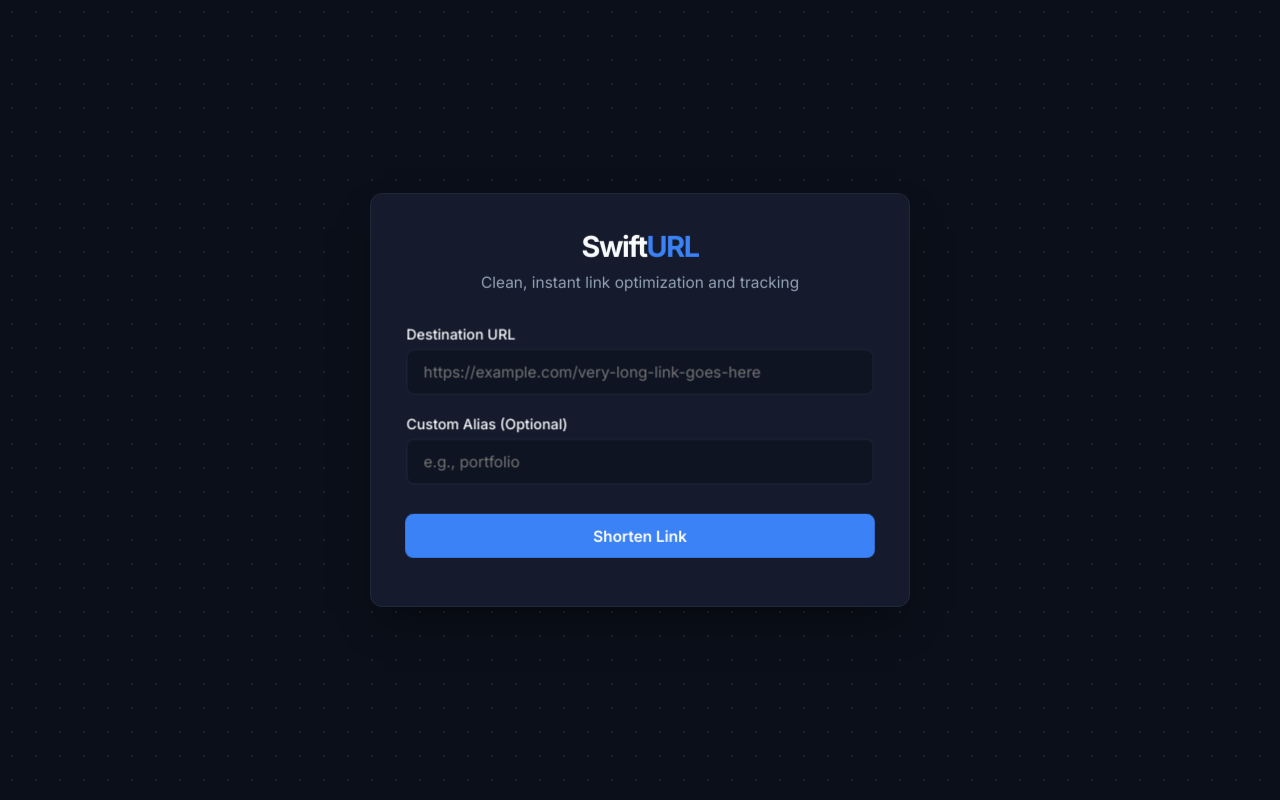
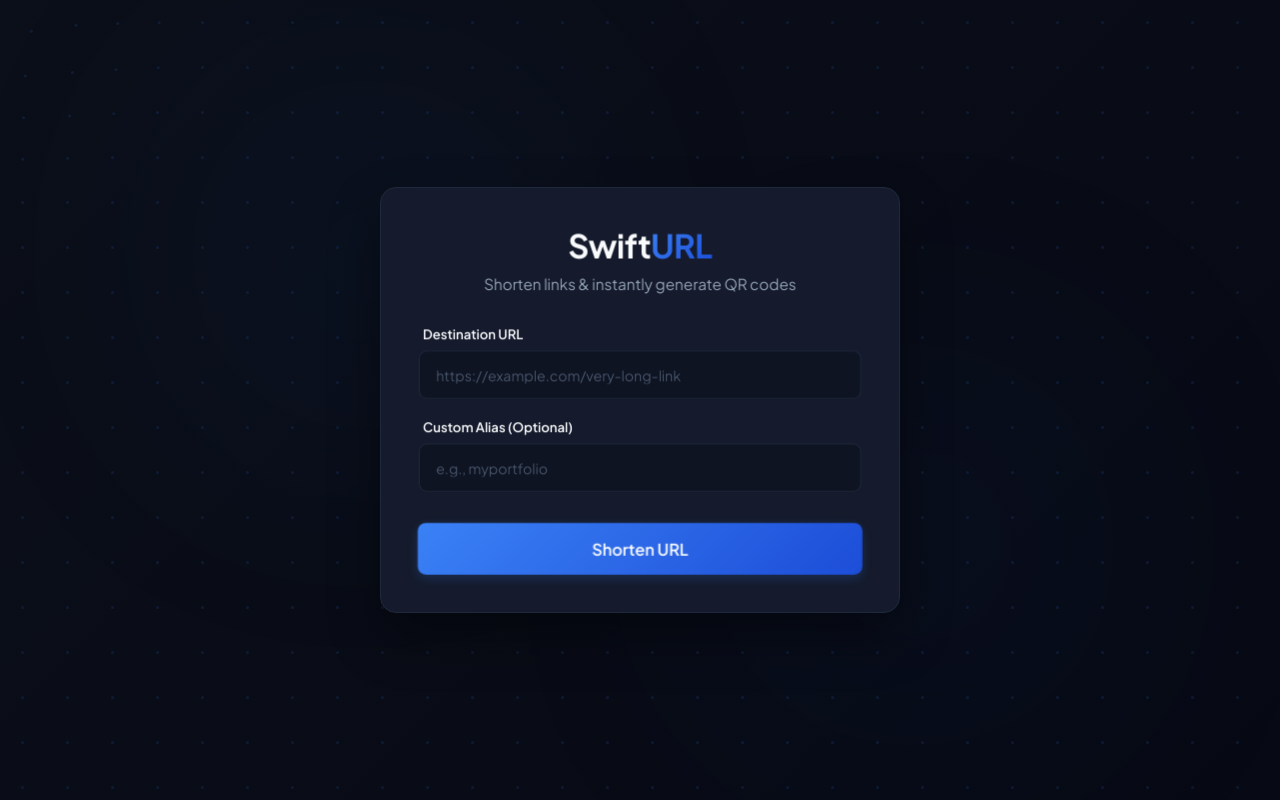
Before and after one commit to palak-7117/url-shortener, a Flask app: page / in a window 1280 px wide. Run offline with Flask 3, Linux system fonts and the light colour scheme.

Commit message:
Design: Migrate frontend architecture from cyberpunk to formal slate blue

```diff
--- a/templates/index.html
+++ b/templates/index.html
@@ -3,371 +3,436 @@
 <head>
     <meta charset="UTF-8">
     <meta name="viewport" content="width=device-width, initial-scale=1.0">
-    <title>SwiftURL | Professional URL Shortener</title>
+    <title>SwiftURL | Modern URL Shortener & QR</title>
     <link rel="preconnect" href="https://fonts.googleapis.com">
     <link rel="preconnect" href="https://fonts.gstatic.com" crossorigin>
-    <link href="https://fonts.googleapis.com/css2?family=Inter:wght@400;500;600;700&display=swap" rel="stylesheet">
+    <link href="https://fonts.googleapis.com/css2?family=Plus+Jakarta+Sans:wght@400;500;600;700&display=swap" rel="stylesheet">
+
     <style>
         :root {
-            --bg-primary: #0b0f19;
-            --bg-card: #151b2c;
+            /* --- FIXED: REPLACED CYBERPUNK WITH ENTERPRISE SLATE DARK PALETTE --- */
+            --bg-gradient: linear-gradient(135deg, #0b0f19 0%, #070a14 100%);
+            --card-bg: #151b2c;
+            --border-color: #1e293b;
             --text-primary: #f8fafc;
             --text-secondary: #94a3b8;
-            --accent-color: #3b82f6;
-            --accent-hover: #2563eb;
-            --border-color: #1e293b;
-            --input-bg: #0f1423;
+            --accent-gradient: linear-gradient(135deg, #3b82f6 0%, #1d4ed8 100%);
+            --accent-primary: #3b82f6;
+            --accent-secondary: #2563eb;
             --success-color: #22c55e;
-            --error-color: #ef4444;
-        }
-
-        * {
-            box-sizing: border-box;
-            margin: 0;
-            padding: 0;
-            font-family: 'Inter', sans-serif;
         }
 
         body {
-            background-color: var(--bg-primary);
-            /* Interactive Polka Dot Grid Background Mapping */
-            background-image: radial-gradient(rgba(255, 255, 255, 0.08) 1.5px, transparent 1.5px);
-            background-size: 24px 24px;
-            background-position: 0px 0px;
-            color: var(--text-primary);
+            font-family: 'Plus Jakarta Sans', sans-serif;
+            background: var(--bg-gradient);
+            min-height: 100vh;
             display: flex;
             flex-direction: column;
             justify-content: center;
             align-items: center;
-            min-height: 100vh;
+            margin: 0;
             padding: 20px;
-            overflow-x: hidden;
-            perspective: 1000px; /* Allows 3D floating effect */
+            box-sizing: border-box;
+            position: relative;
+            overflow: hidden;
+            perspective: 1000px;
         }
 
-        .container {
-            background: var(--bg-card);
-            border: 1px solid var(--border-color);
-            border-radius: 12px;
-            padding: 40px;
+        #particleCanvas {
+            position: absolute;
+            top: 0;
+            left: 0;
             width: 100%;
-            max-width: 540px;
-            box-shadow: 0 20px 40px -15px rgba(0, 0, 0, 0.5);
-
-            /* Smooth transitions for tilting/floating calculations */
-            transform-style: preserve-3d;
-            transition: transform 0.1s cubic-bezier(0.25, 1, 0.5, 1);
-            will-change: transform;
+            height: 100%;
+            z-index: 0;
+            pointer-events: none;
         }
 
-        header {
+        /* --- FIXED: FORMAL AMBIENT BACKGROUND GLOWS --- */
+        body::before, body::after {
+            content: '';
+            position: absolute;
+            width: 350px;
+            height: 350px;
+            border-radius: 50%;
+            filter: blur(140px);
+            opacity: 0.08; /* Softened down for high-end look */
+            z-index: 0;
+        }
+        body::before { top: 10%; left: 15%; background: var(--accent-primary); }
+        body::after { bottom: 10%; right: 15%; background: var(--accent-secondary); }
+
+        .container {
+            background: var(--card-bg);
+            padding: 40px;
+            border-radius: 16px;
+            border: 1px solid var(--border-color);
+            box-shadow: 0 24px 50px rgba(0, 0, 0, 0.4);
+            width: 100%;
+            max-width: 520px;
             text-align: center;
-            margin-bottom: 32px;
-            transform: translateZ(30px); /* Pushes header outwards in 3D space */
+            z-index: 10;
+            box-sizing: border-box;
+            transition: transform 0.15s ease-out, box-shadow 0.15s ease-out;
+            transform-style: preserve-3d;
         }
 
-        header h1 {
-            font-size: 28px;
+        h1 {
+            color: var(--text-primary);
+            font-size: 32px;
             font-weight: 700;
-            letter-spacing: -0.05em;
-            color: var(--text-primary);
+            margin-top: 0;
             margin-bottom: 8px;
-        }
-
-        header h1 span {
-            color: var(--accent-color);
-        }
-
-        header p {
-            color: var(--text-secondary);
-            font-size: 15px;
-        }
-
-        .form-group {
-            margin-bottom: 20px;
+            letter-spacing: -0.5px;
             transform: translateZ(20px);
         }
 
-        label {
+        h1 span {
+            background: var(--accent-gradient);
+            -webkit-background-clip: text;
+            -webkit-text-fill-color: transparent;
+        }
+
+        .subtitle {
+            color: var(--text-secondary);
+            font-size: 15px;
+            margin-bottom: 32px;
+            transform: translateZ(15px);
+        }
+
+        .input-group {
+            text-align: left;
+            margin-bottom: 20px;
+            transform: translateZ(10px);
+        }
+
+        .input-group label {
             display: block;
-            font-size: 14px;
-            font-weight: 500;
-            margin-bottom: 6px;
             color: var(--text-primary);
+            font-size: 13px;
+            font-weight: 600;
+            margin-bottom: 8px;
+            margin-left: 4px;
         }
 
         input {
             width: 100%;
-            padding: 12px 16px;
-            font-size: 15px;
+            padding: 14px 16px;
+            background: #0f1423;
             border: 1px solid var(--border-color);
             border-radius: 8px;
-            background-color: var(--input-bg);
             color: var(--text-primary);
+            font-family: inherit;
+            font-size: 14px;
+            box-sizing: border-box;
             transition: all 0.2s ease;
         }
 
         input:focus {
             outline: none;
-            border-color: var(--accent-color);
+            border-color: var(--accent-primary);
             box-shadow: 0 0 0 3px rgba(59, 130, 246, 0.15);
+            background: #111827;
         }
 
-        button {
-            width: 100%;
-            padding: 12px;
-            font-size: 15px;
-            font-weight: 600;
-            background-color: var(--accent-color);
+        input::placeholder {
+            color: #475569;
+        }
+
+        button.submit-btn {
+            background: var(--accent-gradient);
             color: white;
             border: none;
+            padding: 15px;
             border-radius: 8px;
             cursor: pointer;
-            transition: background-color 0.2s ease;
-            margin-top: 8px;
-            transform: translateZ(25px);
-        }
-
-        button:hover {
-            background-color: var(--accent-hover);
-        }
-
-        .result-box {
-            margin-top: 28px;
-            padding: 20px;
-            background-color: var(--input-bg);
-            border-radius: 8px;
-            border: 1px solid var(--border-color);
-            display: none;
+            font-family: inherit;
+            font-size: 16px;
+            font-weight: 600;
+            width: 100%;
+            margin-top: 10px;
+            box-shadow: 0 4px 12px rgba(59, 130, 246, 0.2);
+            transition: all 0.2s ease;
             transform: translateZ(15px);
         }
 
-        .result-box.active {
-            display: block;
+        button.submit-btn:hover {
+            transform: translateZ(20px) translateY(-1px);
+            box-shadow: 0 6px 20px rgba(37, 99, 235, 0.3);
         }
 
-        .result-title {
-            font-size: 14px;
-            font-weight: 600;
-            color: var(--text-secondary);
-            margin-bottom: 12px;
-            text-transform: uppercase;
-            letter-spacing: 0.05em;
+        #result {
+            margin-top: 28px;
+            padding: 24px;
+            background: #0f1423;
+            border: 1px solid var(--border-color);
+            border-radius: 12px;
+            display: none;
+            box-sizing: border-box;
+            animation: fadeIn 0.4s ease forwards;
+            transform: translateZ(10px);
         }
 
-        .link-output {
+        .result-layout {
             display: flex;
             align-items: center;
             justify-content: space-between;
-            background: var(--bg-card);
-            padding: 10px 14px;
-            border-radius: 6px;
-            border: 1px solid var(--border-color);
-            margin-bottom: 16px;
+            gap: 20px;
+            text-align: left;
         }
 
-        .link-output a {
-            color: var(--accent-color);
-            font-weight: 500;
+        @keyframes fadeIn {
+            from { opacity: 0; transform: translateY(10px); }
+            to { opacity: 1; transform: translateY(0); }
+        }
+
+        .notice-msg {
+            color: var(--accent-primary);
+            font-weight: 600;
+            font-size: 14px;
+            margin-bottom: 12px;
+        }
+
+        .output-link-container {
+            flex: 1;
+            display: flex;
+            flex-direction: column;
+            gap: 6px;
+        }
+
+        .output-label {
+            color: var(--text-secondary);
+            font-size: 12px;
+            text-transform: uppercase;
+            letter-spacing: 0.5px;
+        }
+
+        .link-action-row {
+            display: flex;
+            align-items: center;
+            gap: 10px;
+            margin-top: 2px;
+        }
+
+        .short-url-link {
+            color: #60a5fa;
+            font-size: 18px;
+            font-weight: 600;
             text-decoration: none;
             word-break: break-all;
-            font-size: 15px;
         }
 
-        .link-output a:hover {
+        .short-url-link:hover {
+            color: #3b82f6;
             text-decoration: underline;
         }
 
         .copy-btn {
-            background: none;
-            color: var(--accent-color);
-            border: 1px solid var(--accent-color);
+            background: rgba(59, 130, 246, 0.08);
+            border: 1px solid rgba(59, 130, 246, 0.2);
+            color: #60a5fa;
             padding: 6px 12px;
-            font-size: 13px;
-            border-radius: 4px;
-            width: auto;
-            margin-top: 0;
+            border-radius: 6px;
+            font-family: inherit;
+            font-size: 12px;
+            font-weight: 600;
+            cursor: pointer;
+            transition: all 0.2s ease;
+            white-space: nowrap;
         }
 
         .copy-btn:hover {
-            background-color: rgba(59, 130, 246, 0.1);
+            background: rgba(37, 99, 235, 0.15);
+            color: #3b82f6;
+            border-color: rgba(37, 99, 235, 0.4);
         }
 
-        .qr-container {
-            display: flex;
-            flex-direction: column;
-            align-items: center;
-            margin-top: 16px;
-            padding-top: 16px;
-            border-top: 1px solid var(--border-color);
+        .copy-btn.copied {
+            background: rgba(34, 197, 94, 0.2);
+            color: #4ade80;
+            border-color: #22c55e;
         }
 
         .qr-wrapper {
             background: white;
-            padding: 12px;
+            padding: 8px;
             border-radius: 8px;
-            display: inline-block;
+            display: flex;
+            flex-direction: column;
+            align-items: center;
+            box-shadow: 0 8px 16px rgba(0,0,0,0.3);
         }
 
-        .message {
-            margin-top: 12px;
-            font-size: 14px;
-            text-align: center;
-            font-weight: 500;
+        .qr-wrapper img {
+            width: 110px;
+            height: 110px;
+            display: block;
         }
-        .message.error { color: var(--error-color); }
-        .message.success { color: var(--success-color); }
     </style>
 </head>
 <body>
 
-    <div class="container" id="interactiveCard">
-        <header>
+<canvas id="particleCanvas"></canvas>
+
+<div class="container" id="tiltCard">
     <h1>Swift<span>URL</span></h1>
-            <p>Clean, instant link optimization and tracking</p>
-        </header>
+    <div class="subtitle">Shorten links & instantly generate QR codes</div>
 
-        <div class="form-group">
+    <div class="input-group">
         <label for="longUrl">Destination URL</label>
-            <input type="url" id="longUrl" placeholder="https://example.com/very-long-link-goes-here" required>
+        <input type="url" id="longUrl" placeholder="https://example.com/very-long-link" required>
     </div>
 
-        <div class="form-group">
+    <div class="input-group">
         <label for="customAlias">Custom Alias (Optional)</label>
-            <input type="text" id="customAlias" placeholder="e.g., portfolio">
+        <input type="text" id="customAlias" placeholder="e.g., myportfolio">
     </div>
 
-        <button id="shortenBtn" onclick="processShorten()">Shorten Link</button>
+    <button onclick="shortenLink()" class="submit-btn">Shorten URL</button>
 
-        <div id="messageBox" class="message"></div>
-
-        <div id="resultBox" class="result-box">
-            <div class="result-title">Your Short Link</div>
-            <div class="link-output">
-                <a id="shortenedLink" href="#" target="_blank"></a>
-                <button class="copy-btn" onclick="copyToClipboard()">Copy</button>
-            </div>
-            <div class="qr-container">
-                <div class="result-title" style="margin-bottom: 8px;">QR Code</div>
-                <div class="qr-wrapper">
-                    <div id="qrcode"></div>
-                </div>
-            </div>
-        </div>
+    <div id="result"></div>
 </div>
 
-    <script src="https://cdnjs.cloudflare.com/ajax/libs/qrcodejs/1.0.0/qrcode.min.js"></script>
 <script>
-        let qrInstance = null;
-        const card = document.getElementById('interactiveCard');
+    // --- 1. MOVING POLKA-DOT BACKGROUND SYSTEM (Formal Blue-Slate Toned) ---
+    const canvas = document.getElementById('particleCanvas');
+    const ctx = canvas.getContext('2d');
 
-        // --- MOUSE TRACKING MATRIX FOR FLOATING EFFECT ---
-        document.addEventListener('mousemove', (e) => {
-            const mouseX = e.clientX;
-            const mouseY = e.clientY;
+    let mouseX = 0, mouseY = 0, targetMouseX = 0, targetMouseY = 0;
+    const dots = [];
+    const dotSpacing = 45;
+    const baseRadius = 1.5;
 
-            // 1. Polka dot moving background tracking logic
-            // Shifts background slightly relative to cursor position
-            const moveX = mouseX * 0.03;
-            const moveY = mouseY * 0.03;
-            document.body.style.backgroundPosition = `${moveX}px ${moveY}px`;
+    function resizeCanvas() {
+        canvas.width = window.innerWidth;
+        canvas.height = window.innerHeight;
+        initDots();
+    }
 
-            // 2. Main Box Floating/Tilting logic
+    class Dot {
+        constructor(x, y) { this.baseX = x; this.baseY = y; this.x = x; this.y = y; }
+        update() {
+            const dx = mouseX - this.baseX;
+            const dy = mouseY - this.baseY;
+            const distance = Math.sqrt(dx * dx + dy * dy);
+            const maxDistance = 180;
+            if (distance < maxDistance) {
+                const force = (maxDistance - distance) / maxDistance;
+                this.x = this.baseX - (dx / distance) * force * 15;
+                this.y = this.baseY - (dy / distance) * force * 15;
+            } else {
+                this.x += (this.baseX - this.x) * 0.1;
+                this.y += (this.baseY - this.y) * 0.1;
+            }
+        }
+        draw() {
+            ctx.beginPath();
+            ctx.arc(this.x, this.y, baseRadius, 0, Math.PI * 2);
+            /* FIXED: Changed polka dots color token from neon cyan to subtle professional dark-blue shadow */
+            ctx.fillStyle = 'rgba(59, 130, 246, 0.12)';
+            ctx.fill();
+        }
+    }
+
+    function initDots() {
+        dots.length = 0;
+        for (let x = dotSpacing / 2; x < canvas.width; x += dotSpacing) {
+            for (let y = dotSpacing / 2; y < canvas.height; y += dotSpacing) {
+                dots.push(new Dot(x, y));
+            }
+        }
+    }
+
+    function animate() {
+        ctx.clearRect(0, 0, canvas.width, canvas.height);
+        mouseX += (targetMouseX - mouseX) * 0.08;
+        mouseY += (targetMouseY - mouseY) * 0.08;
+        dots.forEach(dot => { dot.update(); dot.draw(); });
+        requestAnimationFrame(animate);
+    }
+
+    window.addEventListener('mousemove', (e) => { targetMouseX = e.clientX; targetMouseY = e.clientY; });
+    window.addEventListener('resize', resizeCanvas);
+    resizeCanvas();
+    animate();
+
+    // --- 2. 3D TILT SYSTEM ---
+    const card = document.getElementById('tiltCard');
+    card.addEventListener('mousemove', (e) => {
         const cardRect = card.getBoundingClientRect();
-            const cardCenterX = cardRect.left + cardRect.width / 2;
-            const cardCenterY = cardRect.top + cardRect.height / 2;
-
-            // Calculate offset vector distances
-            const deltaX = mouseX - cardCenterX;
-            const deltaY = mouseY - cardCenterY;
-
-            // Constrain angles to stay formal, smooth, and gentle (max 8 degrees tilt)
-            const rotateX = (-deltaY / cardRect.height) * 8;
-            const rotateY = (deltaX / cardRect.width) * 8;
-
-            card.style.transform = `rotateX(${rotateX}deg) rotateY(${rotateY}deg) translateY(${-mouseY * 0.01}px)`;
+        const cardX = e.clientX - cardRect.left - cardRect.width / 2;
+        const cardY = e.clientY - cardRect.top - cardRect.height / 2;
+        const angleX = -(cardY / cardRect.height) * 12; // Adjusted down slightly for professional fluidity
+        const angleY = (cardX / cardRect.width) * 12;
+        card.style.transform = `rotateX(${angleX}deg) rotateY(${angleY}deg) scale3d(1.01, 1.01, 1.01)`;
+        /* FIXED: Replaced pink cyberpunk drop shadows with crisp professional dark blue glow */
+        card.style.boxShadow = `${-angleY * 1.2}px ${angleX * 1.2}px 40px rgba(59, 130, 246, 0.15)`;
+    });
+    card.addEventListener('mouseleave', () => {
+        card.style.transform = 'rotateX(0deg) rotateY(0deg) scale3d(1, 1, 1)';
+        card.style.boxShadow = '0 24px 50px rgba(0, 0, 0, 0.4)';
     });
 
-        // Reset positions smoothly when cursor leaves view window area
-        document.addEventListener('mouseleave', () => {
-            card.style.transform = 'rotateX(0deg) rotateY(0deg) translateY(0px)';
-        });
+    // --- 3. COPY TO CLIPBOARD ANIMATION ---
+    function copyLink(textToCopy, buttonElement) {
+        navigator.clipboard.writeText(textToCopy).then(() => {
+            buttonElement.classList.add('copied');
+            buttonElement.innerText = "✓ Copied!";
+            setTimeout(() => {
+                buttonElement.classList.remove('copied');
+                buttonElement.innerText = "Copy";
+            }, 2000);
+        }).catch(err => { alert("Failed to copy link."); });
+    }
 
-        async function processShorten() {
-            const longUrl = document.getElementById('longUrl').value.trim();
+    // --- 4. BACKEND FLASK CONNECTIONS ---
+    async function shortenLink() {
+        const longUrl = document.getElementById('longUrl').value;
         const customAlias = document.getElementById('customAlias').value.trim();
-            const messageBox = document.getElementById('messageBox');
-            const resultBox = document.getElementById('resultBox');
-            const shortenBtn = document.getElementById('shortenBtn');
-
-            messageBox.className = "message";
-            messageBox.innerText = "";
-            resultBox.classList.remove('active');
+        const resultDiv = document.getElementById('result');
 
         if (!longUrl) {
-                messageBox.classList.add('error');
-                messageBox.innerText = "Please enter a valid destination URL.";
+            alert("Please enter a URL first!");
             return;
         }
-
-            shortenBtn.innerText = "Processing...";
-            shortenBtn.disabled = true;
 
         try {
             const response = await fetch('/shorten', {
                 method: 'POST',
                 headers: { 'Content-Type': 'application/json' },
-                    body: JSON.stringify({ long_url: longUrl, custom_alias: customAlias || null })
+                body: JSON.stringify({ long_url: longUrl, custom_alias: customAlias })
             });
 
             const data = await response.json();
-                shortenBtn.innerText = "Shorten Link";
-                shortenBtn.disabled = false;
 
-                if (!response.ok) {
-                    messageBox.classList.add('error');
-                    messageBox.innerText = data.error || "An unexpected error occurred.";
-                    return;
+            if (response.ok) {
+                resultDiv.style.display = "block";
+                let messageHtml = data.message ? `<div class="notice-msg">✨ Already mapped!</div>` : "";
+                const qrCodeUrl = `https://api.qrserver.com/v1/create-qr-code/?size=150x150&data=${encodeURIComponent(data.real_url)}`;
+
+                resultDiv.innerHTML = `
+                    ${messageHtml}
+                    <div class="result-layout">
+                        <div class="output-link-container">
+                            <div class="output-label">Your Shortened Link</div>
+                            <div class="link-action-row">
+                                <a href="${data.real_url}" target="_blank" class="short-url-link">${data.display_url}</a>
+                                <button class="copy-btn" onclick="copyLink('${data.real_url}', this)">Copy</button>
+                            </div>
+                        </div>
+                        <div class="qr-wrapper">
+                            <img src="${qrCodeUrl}" alt="Link QR Code">
+                        </div>
+                    </div>
+                `;
+            } else {
+                alert("Error: " + data.error);
             }
-
-                if (data.message) {
-                    messageBox.classList.add('success');
-                    messageBox.innerText = data.message;
-                }
-
-                const displayLink = document.getElementById('shortenedLink');
-                displayLink.href = data.real_url;
-                displayLink.innerText = data.real_url;
-
-                const qrDiv = document.getElementById('qrcode');
-                qrDiv.innerHTML = "";
-                qrInstance = new QRCode(qrDiv, {
-                    text: data.real_url,
-                    width: 140,
-                    height: 140,
-                    colorDark: "#0b0f19",
-                    colorLight: "#ffffff",
-                    correctLevel: QRCode.CorrectLevel.H
-                });
-
-                resultBox.classList.add('active');
-
         } catch (err) {
-                shortenBtn.innerText = "Shorten Link";
-                shortenBtn.disabled = false;
-                messageBox.classList.add('error');
-                messageBox.innerText = "Connection failed. Please check your server status.";
+            alert("Could not connect to backend.");
         }
     }
+</script>
 
-        function copyToClipboard() {
-            const linkText = document.getElementById('shortenedLink').href;
-            navigator.clipboard.writeText(linkText).then(() => {
-                const copyBtn = document.querySelector('.copy-btn');
-                copyBtn.innerText = "Copied!";
-                setTimeout(() => { copyBtn.innerText = "Copy"; }, 2000);
-            });
-        }
-    </script>
 </body>
 </html>
```
Lines whose indentation alone changed are shown as unchanged.
